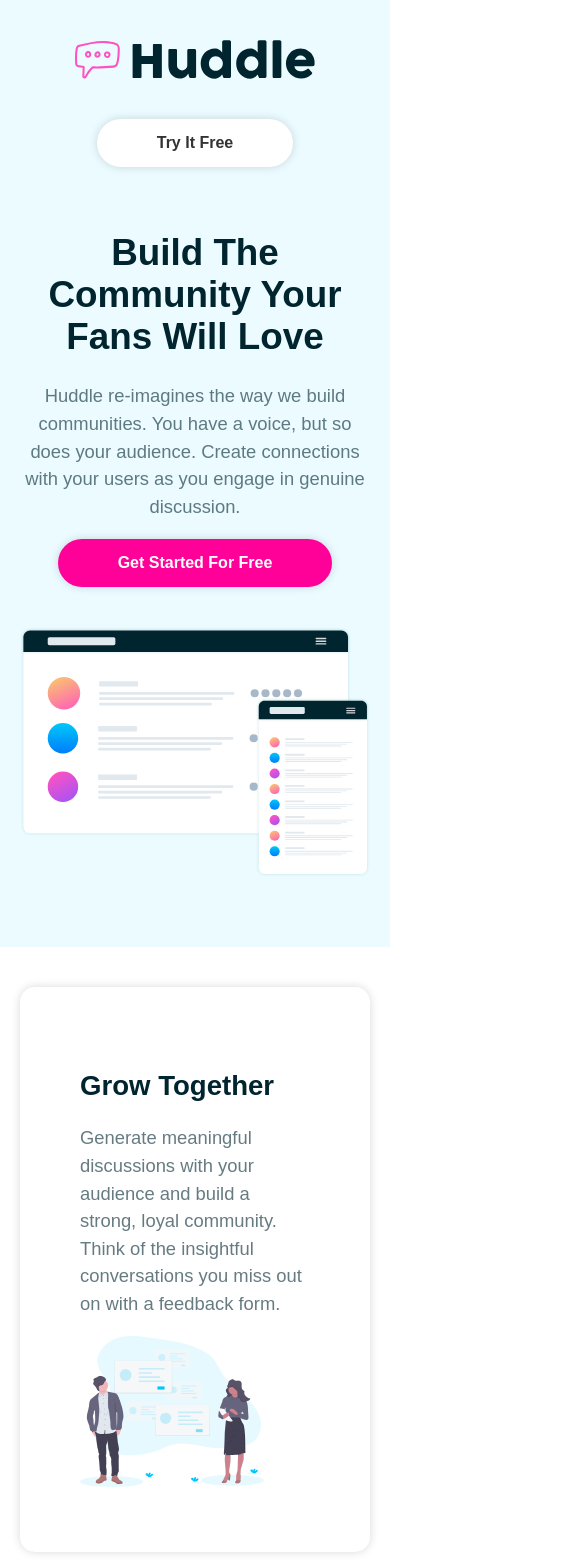
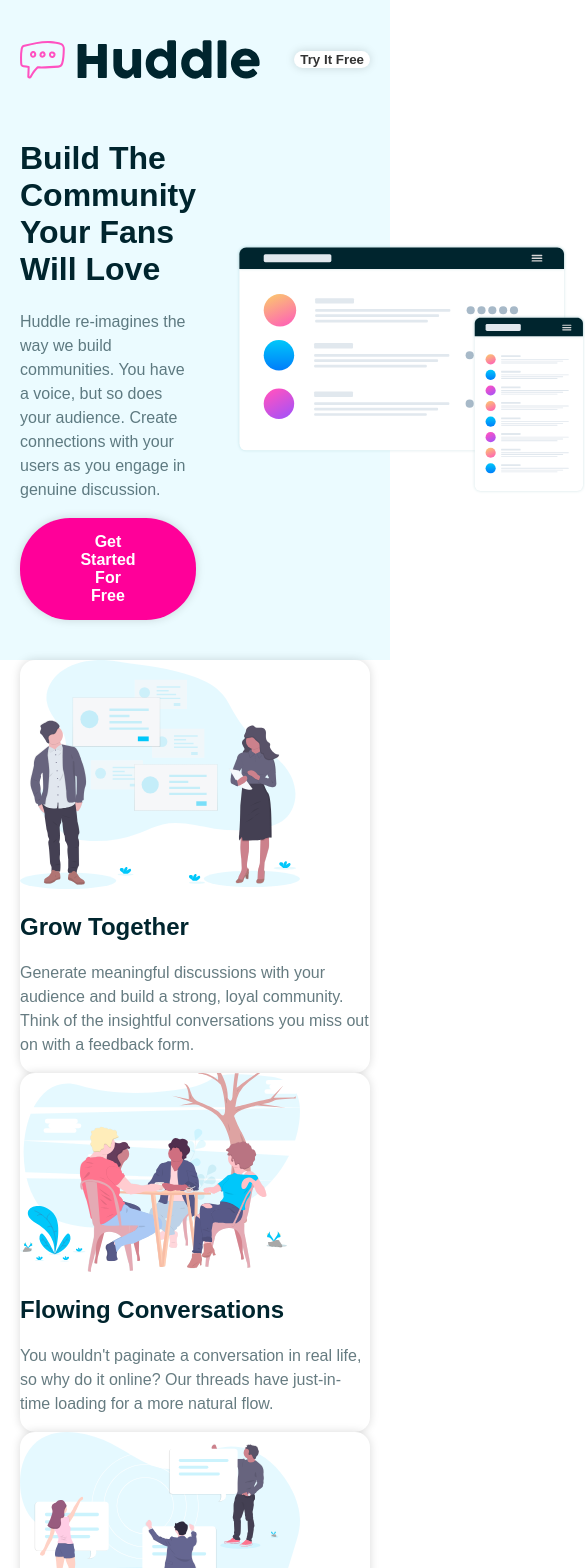
Before and after one commit to Chanda-Abdul/Huddle-landing-page, a React (Create React App) app: page / in a window 390 px wide. Shown: the top 1568 px of the page, 585 px wide, since content can reach past the window. Built offline with nearby package versions, Linux system fonts and the light colour scheme.

Commit message:
working on mobile styling

```diff
--- a/src/App.js
+++ b/src/App.js
@@ -12,7 +12,7 @@
     body: "#fff",
     footer: "#003333",
   },
-  mobile: "768px",
+  mobile: "375px",
 };
 
 function App() {
--- a/src/components/Card.js
+++ b/src/components/Card.js
@@ -3,14 +3,14 @@
 
 export default function Card({ item: { id, title, body, image } }) {
   return (
-    <StyledCard layout={id % 2 === 0 && 'row-reverse'}>
+    <StyledCard layout={id % 2 === 0 && "column-reverse"}>
       <div>
+        <div>
+          <img src={`./images/${image}`} alt={`${image}`} />
+        </div>
         <div>
           <h2>{title}</h2>
           <p>{body}</p>
-        </div>
-        <div>
-          <img src={`./images/${image}`} alt="" />
         </div>
       </div>
     </StyledCard>
--- a/src/components/Header.js
+++ b/src/components/Header.js
@@ -1,4 +1,4 @@
-import { StyledHeader, Nav, Logo, Image } from "./styles/Header.styled";
+import { StyledHeader, StyledButton,  StyledHero, Nav, Logo, Image } from "./styles/Header.styled";
 import { Button } from "./styles/Button.styled";
 import { Flex } from "./styles/Flex.styled";
 
@@ -9,11 +9,12 @@
     <StyledHeader>
       <Container>
         <Nav>
-          <Logo src="./images/logo.svg" alt="" />
-          <Button>Try It Free</Button>
+          <Logo src="./images/logo.svg" alt="header-logo" />
+          <StyledButton>Try It Free</StyledButton>
+
         </Nav>
         <Flex>
-          <div>
+          < StyledHero>
             <h1>Build The Community Your Fans Will Love</h1>
 
             <p>
@@ -22,7 +23,7 @@
               you engage in genuine discussion.
             </p>
             <Button bg='#ff0099' color='white'>Get Started For Free</Button>
-          </div>
+          </ StyledHero>
           <Image src='./images/illustration-mockups.svg' alt=''/>
         </Flex>
       </Container>
--- a/src/components/styles/Card.styled.js
+++ b/src/components/styles/Card.styled.js
@@ -3,12 +3,14 @@
 export const StyledCard = styled.div`
   display: flex;
   align-items: center;
+  justify-content: center;
   background-color: #fff;
   border-radius: 15px;
   box-shadow: 0 0 10px rgba(0, 0, 0, 0.15);
-  margin: 40px 0;
-  padding: 60px;
-  flex-direction: ${({ layout }) => layout || "row"};
+  //flex-direction: ${({ layout }) => layout || "column"};
+
+
+
   img {
     width: 80%;
   }
@@ -16,6 +18,21 @@
     flex: 1;
   }
   @media (max-width: ${({ theme }) => theme.mobile}) {
+
     flex-direction: column;
-  }
+    margin: 1rem 0;
+  padding:3rem;
+
+
+    img {
+        width: 80vw;
+      }
+
+      h2{
+          font-size: 1.25rem;
+          padding: 1rem 0;
+
+      }
+
+ }
 `;
--- a/src/components/styles/Global.js
+++ b/src/components/styles/Global.js
@@ -9,7 +9,7 @@
     background: ${({ theme }) => theme.colors.body};
     color: hsl(192, 100%, 9%);
     font-family: 'Poppins', sans-serif;
-    font-size: 1.15em;
+    // font-size: 1.15em;
     margin: 0;
   }
   p {
@@ -19,6 +19,12 @@
   img {
     max-width: 100%;
 }
+
+@media (max-width: ${({ theme }) => theme.mobile}) {
+  font-size: 12px;
+}
+
+
 `;
 
 export default GlobalStyles;
--- a/src/components/styles/Header.styled.js
+++ b/src/components/styles/Header.styled.js
@@ -2,6 +2,16 @@
 
 export const StyledHeader = styled.header`
   background-color: ${({ theme }) => theme.colors.header};
+  background-size: contain;
+
+
+  @media (max-width: ${({ theme }) => theme.mobile}) {
+    background-image: url("./images/bg-hero-mobile.svg");
+  }
+
+  @media (max-width: ${({ theme }) => theme.desktop}) {
+    background-image: url("./images/bg-hero-desktop.svg");
+  }
   padding: 40px 0;
 `;
 
@@ -12,20 +22,64 @@
   margin-bottom: 40px;
 
   @media (max-width: ${({ theme }) => theme.mobile}) {
-    flex-direction: column;
+    flex-direction: row;
   }
 `;
 
 export const Logo = styled.img`
-@media (max-width: ${({ theme }) => theme.mobile}) {
+  @media (max-width: ${({ theme }) => theme.mobile}) {
     margin-bottom: 40px;
-  }`;
+    width: 25vw;
+  }
+`;
+
+export const StyledButton = styled.button`
+  border-radius: 50px;
+  border: none;
+  box-shadow: 0 0 10px rgba(0, 0, 0, 0.15);
+  cursor: pointer;
+
+  font-weight: 700;
+
+  background-color: ${({ bg }) => bg || "#fff"};
+  color: ${({ color }) => color || "#333"};
+
+  &:hover {
+    opacity: 0.9;
+    transform: scale(0.98);
+  }
+  @media (max-width: ${({ theme }) => theme.mobile}) {
+    font-size: 0.75rem;
+    padding: 0.5rem 1.5rem;
+    margin-bottom: 40px;
+  }
+`;
 
 export const Image = styled.img`
-  width: 375px;
+  width: 90vw;
   margin: 40px;
 
   @media (max-width: ${({ theme }) => theme.mobile}) {
     margin: 40px 0 30px;
   }
 `;
+
+export const StyledHero = styled.div`
+  @media (max-width: ${({ theme }) => theme.mobile}) {
+    h1 {
+      font-size: 1.7rem;
+      line-height: 2.25rem;
+    }
+    p {
+
+      color: #000;
+    }
+    button {
+      font-size: .75rem;
+    }
+  }
+
+  //   @media (max-width: ${({ theme }) => theme.desktop}) {
+  //     background-image: url("./images/bg-hero-desktop.svg");
+  //    }
+`;
```
